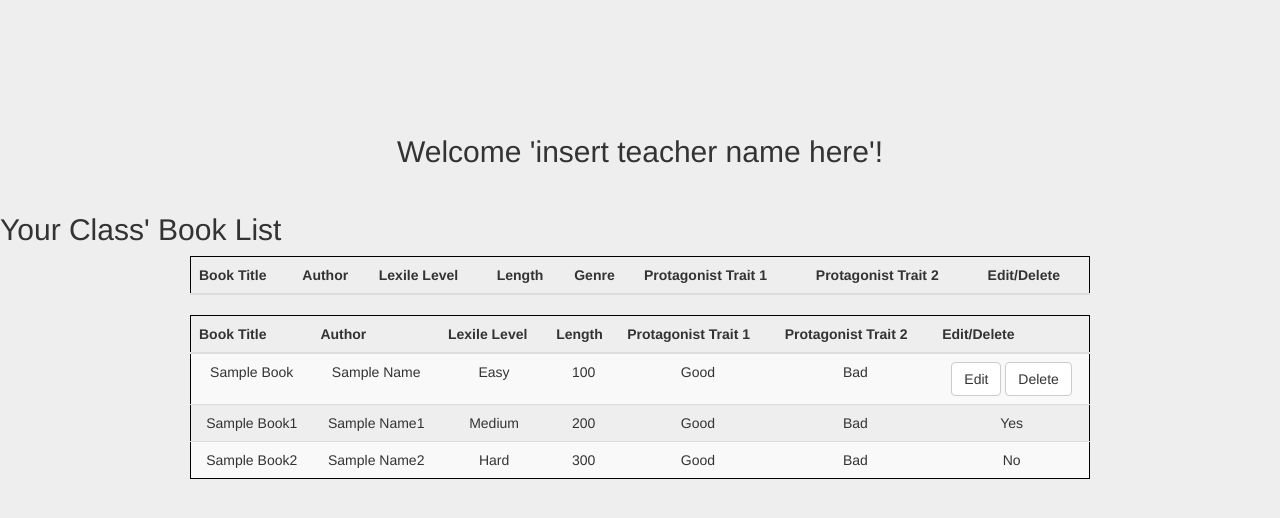
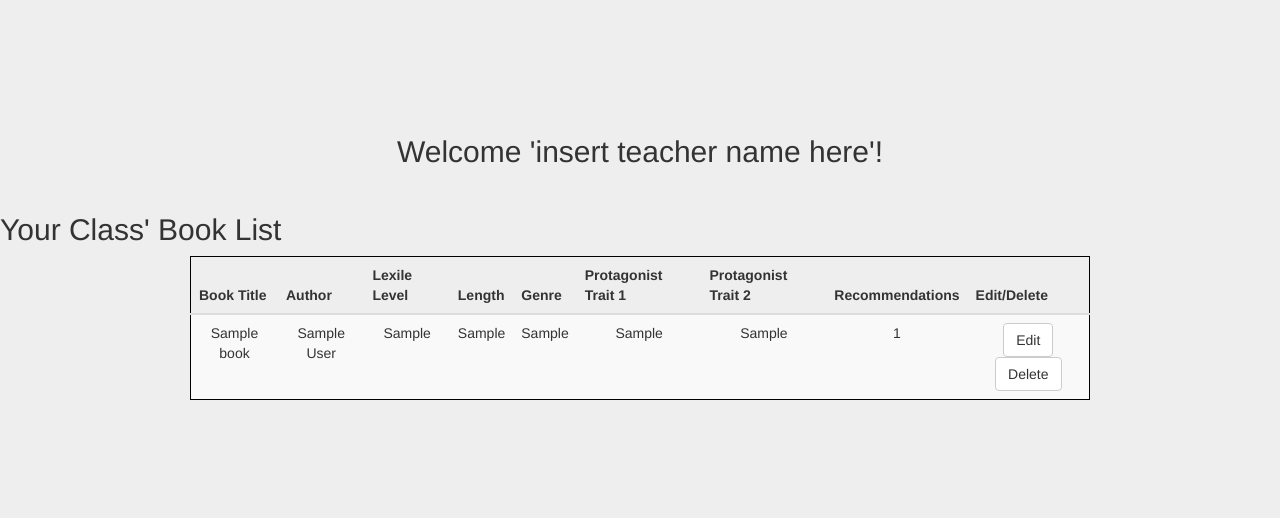
Before and after one commit to dantedallag/Book-Bonanza, a PHP site: page /teacherHome.php in a window 1280 px wide. Shown: the top 518 px of the page. Run offline with PHP 8.4, Linux system fonts and the light colour scheme; tables that the repository leaves empty hold one stand-in row (values such as "Sample post"); lists and menus that the app fills with data are empty; some libraries are stand-ins or nearby versions.

Commit message:
added SQL functionality

```diff
--- a/teacherHome.php
+++ b/teacherHome.php
@@ -27,13 +27,32 @@
     <h2>Your Class' Book List</h2>
   </form>
   <?php
-	/*$connection = mysqli_connect($server,$user,$pw,$dbname);
+	$server = 'localhost';
+	$user = 'pj';
+	$pw = 'chaos1996';
+	$dbname = 'books';
+	$connection = mysqli_connect($server,$user,$pw,$dbname);
 	if(mysqli_connect_errno()){
 		echo "Failed to connect to MySQL: " . mysqli_connect_error();
 	}
 
-	Placeholder query statement
 	$resultSet = mysqli_query($connection, "SELECT title, author, lexile, page_length, genre, trait1, trait2, recommended FROM books");
+
+	echo "<table class='table table-striped' align='center'>
+	<thead>
+	<tr>
+	<th>Book Title</th>
+	<th>Author</th>
+    <th>Lexile Level</th>
+    <th>Length</th>
+	<th>Genre</th>
+    <th>Protagonist Trait 1</th>
+    <th>Protagonist Trait 2</th>
+	<th>Recommendations</th>
+    <th>Edit/Delete</th>
+	</tr>
+	</thead>
+	<tbody>";
 
 	while($row = mysqli_fetch_array($resultSet)){
 		echo "<tr>";
@@ -45,72 +64,13 @@
 		echo "<td>" . $row['trait1'] . "</td>";
 		echo "<td>" . $row['trait2'] . "</td>";
 		echo "<td>" . $row['recommended'] . "</td>";
-		echo "<td id="t"><button type="submit" class="btn btn-default" onclick="myFunction()" align="center;">Edit</button>
-		<button type="submit" class="btn btn-default" onclick="myFunction()" align="center">Delete</button></td>" BUTTON ROW--MAY NEED TWO;
-		echo "</tr>;
+		echo "<td id='t'><button type='submit' class='btn btn-default' onclick='myFunction()' align='center;'>Edit</button>
+		<button type='submit' class='btn btn-default' onclick='myFunction()' align='center'>Delete</button></td>";
+		echo "</tr>";
 	}
 
-	mysqli_close($connection);*/
-	echo "<table class='table table-striped' align='center'>
-	<thead>
-	<tr>
-	<th>Book Title</th>
-	<th>Author</th>
-    <th>Lexile Level</th>
-    <th>Length</th>
-	<th>Genre</th>
-    <th>Protagonist Trait 1</th>
-    <th>Protagonist Trait 2</th>
-    <th>Edit/Delete</th>
-	</tr>
-	</thead>
-	<tbody>";
+	mysqli_close($connection);
 
-	echo "</tbody>
-	</table>";
+
+	echo "</tbody> </table>";
   ?>
-  <table class="table table-striped" align="center">
-    <thead>
-      <tr>
-        <th>Book Title</th>
-        <th>Author</th>
-        <th>Lexile Level</th>
-        <th>Length</th>
-        <th>Protagonist Trait 1</th>
-        <th>Protagonist Trait 2</th>
-        <th>Edit/Delete</th>
-      </tr>
-    </thead>
-    <tbody>
-      <tr>
-        <td>Sample Book</td>
-        <td>Sample Name</td>
-        <td>Easy</td>
-        <td>100</td>
-        <td>Good</td>
-        <td>Bad</td>
-        <td id="t"><button type="submit" class="btn btn-default" onclick="myFunction()" align="center;">Edit</button>
-		<button type="submit" class="btn btn-default" onclick="myFunction()" align="center">Delete</button></td>
-      </tr>
-      <tr>
-        <td>Sample Book1</td>
-        <td>Sample Name1</td>
-        <td>Medium</td>
-        <td>200</td>
-        <td>Good</td>
-        <td>Bad</td>
-        <td>Yes</td>
-      </tr>
-      <tr>
-        <td>Sample Book2</td>
-        <td>Sample Name2</td>
-        <td>Hard</td>
-        <td>300</td>
-        <td>Good</td>
-        <td>Bad</td>
-        <td>No</td>
-      </tr>
-    </tbody>
-    </table>
-</div>
-</body>
```
